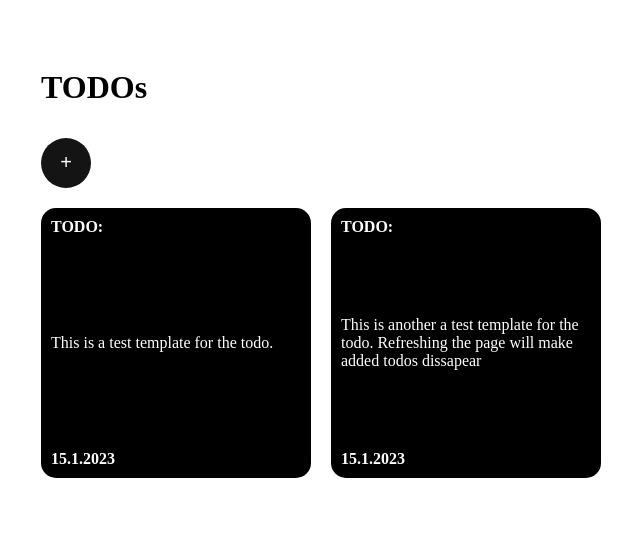
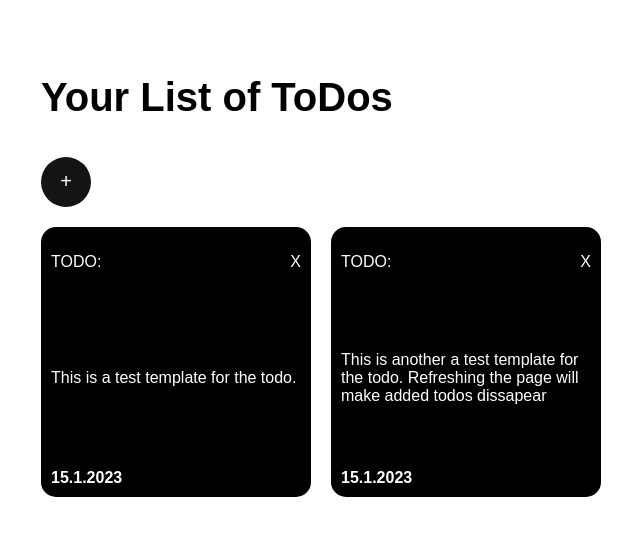
Before and after one commit to AdmiLeka/Full-Stack-TODO-App, a Nuxt app: page / in a window 1280 px wide. Shown: the top 536 px of the page, without its empty margins (107-747 px from the left). Built offline with nearby package versions, Linux system fonts and the light colour scheme.

Commit message:
Various changes

```diff
--- a/components/AddTodoBtn.vue
+++ b/components/AddTodoBtn.vue
@@ -1,5 +1,4 @@
 <script setup>
-    import { defineEmits } from 'vue';
 
 </script>
 
--- a/components/NewTodo.vue
+++ b/components/NewTodo.vue
@@ -1,12 +1,10 @@
 <template>
   <div class="overlay">
-    <onClickOutside @trigger="$emit('close-modal')">
     <div class="modal">
         <textarea v-model="newToDo" placeholder="Add your TODO"></textarea>
         <button @click="$emit('add-to-do', newToDo)">Add TODO</button>
         <button class="close" @click="$emit('close-modal')">Cancel</button>
     </div>
-    </onClickOutside>
   </div>
 </template>
 
--- /dev/null
+++ b/components/ToDoList.vue
@@ -0,0 +1,98 @@
+<template>
+    <div>
+        <Transition>
+            <NewTodo v-if="newToDoModal" @add-to-do="addTodo"
+            @close-modal="newToDoModal = !newToDoModal"/>
+        </Transition>
+        <Transition>
+            <UpdateOrDelete v-if="editModal"
+            :todo-item="selectedTodoItem"
+            @delete-todo="deleteTodo(selectedTodoItem)"
+            @close-modal="editModal = !editModal"/>
+        </Transition>
+    </div>
+    <div class="container">
+        <header>
+            <h1>Your List of ToDos</h1>
+        </header>
+    <AddTodoBtn @click="newToDoModal = true"/>
+    <div class="todo-container" v-if="hasTodos()">
+        <TodoCard @click="toggleEditModal(todo)"
+        v-for="todo in todoList"
+        :key="todo.id" :todo="todo"/>
+    </div>
+    <div v-else>
+        You currently have no todos. To add a todo, press the plus button.
+    </div>
+    </div>
+</template>
+
+
+
+<script setup lang="ts">
+
+    import {todoList} from "@/todo-list";
+    const newToDoModal = ref(false);
+    const editModal = ref(false);
+    const selectedTodoItem = ref({});
+
+    function toggleEditModal(todo) {
+    if (todo) selectedTodoItem.value = todo
+    editModal.value = !editModal.value;
+    }
+
+    function addTodo(todoText: string) {
+    todoList.push({
+        id: Math.floor(Math.random() * 100000),
+        text: todoText,
+        date: new Date().toLocaleDateString('de-DE')
+    })
+    newToDoModal.value = !newToDoModal.value;
+    }
+
+    function deleteTodo(todo) {
+        delete todoList[todo];
+        editModal.value = !editModal.value;
+    }
+
+    const hasTodos = () => todoList.length > 0;
+
+</script>
+
+<style scoped>
+.v-enter-active {
+transition: opacity 0.3s ease;
+}
+
+.v-leave-active {
+transition: opacity 0.3s ease-out;
+}
+
+.v-enter-from,
+.v-leave-to {
+opacity: 0;
+}
+.container {
+  max-width: 1000px;
+  padding: 10px;
+  margin: 0 auto;
+  }
+
+.todo-container {
+  display: flex;
+  flex-wrap: wrap;
+  }
+  header h1 {
+    font-family: Arial, Helvetica, sans-serif;
+    font-size: 40px;
+    font-weight: bold;
+    margin-right: 30px;
+  }
+  header {
+    margin-bottom: 10px;
+    margin-top: 30px;
+    display: flex;
+    align-items: center;
+  }
+
+</style>
--- a/components/TodoCard.vue
+++ b/components/TodoCard.vue
@@ -1,16 +1,17 @@
-<script setup>
-import { defineProps } from 'vue';
-
-const props = defineProps(['todo']);
-</script>
-
 <template>
   <div class="todo-card">
-    <p class="date">TODO:</p>
+    <div class="header">
+      <p>TODO:</p>
+      <p>X</p>
+    </div>
     <p>{{ props.todo.text }}</p>
     <p class="date">{{ props.todo.date }}</p>
   </div>
 </template>
+
+<script setup>
+  const props = defineProps(['todo']);
+</script>
 
 <style scoped>
     .todo-container {
@@ -19,6 +20,7 @@ const props = defineProps(['todo']);
 
 
     .todo-card {
+      font-family: Arial, Helvetica, sans-serif;
       cursor: pointer;
       background-color: black;
       width: 250px;
@@ -34,9 +36,15 @@ const props = defineProps(['todo']);
     }
     .todo-card p {
       color: white;
+      white-space: pre-wrap;
     }
     .todo-card .date{
       font-weight: bold;
       margin: 0;
     }
+    .todo-card .header{
+      display: flex;
+      justify-content: space-between;
+    }
+
 </style>
--- a/components/UpdateOrDelete.vue
+++ b/components/UpdateOrDelete.vue
@@ -1,27 +1,23 @@
 <template>
   <div class="overlay">
-    <OnClickOutside @trigger="emits('close-modal')">
       <div class="modal">
-    <textarea v-model="editedTodo"></textarea>
-      <button @click="updateTodo(editedTodo)">Update</button>
-      <button class="delete" @click="emits('delete-todo')">Delete</button>
-      <button class="close" @click="emits('close-modal')">Cancel</button>
+        <textarea v-model="editedTodo"></textarea>
+        <button @click="updateTodo(editedTodo)">Update</button>
+        <button class="delete" @click="emits('delete-todo')">Delete</button>
+        <button class="close" @click="emits('close-modal')">Cancel</button>
+      </div>
   </div>
-    </OnClickOutside>
-
-</div>
 </template>
-
 
 <script setup>
 
   const props = defineProps(['todoItem']);
-  const editedTodo = props.todoItem.value.text;
+  const editedTodo = props.todoItem.text;
 
   const emits = defineEmits(['close-modal', 'delete-todo']);
 
   function updateTodo(edit) {
-    props.todoItem.value.text = edit;
+    props.todoItem.text = edit;
     emits('close-modal')
   }
 
--- a/package.json
+++ b/package.json
@@ -8,9 +8,8 @@
     "postinstall": "nuxt prepare"
   },
   "devDependencies": {
+    "@vueuse/core": "^9.11.1",
+    "@vueuse/nuxt": "^9.11.1",
     "nuxt": "^3.0.0"
-  },
-  "dependencies": {
-    "@vueuse/nuxt": "^9.11.1"
   }
 }
--- a/pages/index.vue
+++ b/pages/index.vue
@@ -1,118 +1,12 @@
 <template>
   <main>
-      <div>
-        <Transition>
-        <NewTodo v-if="newToDoModal" @add-to-do="addTodo" @close-modal="newToDoModal = !newToDoModal"/>
-      </Transition>
-        <Transition>
-         <UpdateOrDelete v-if="editModal" :todo-item="selectedTodoItem" @delete-todo="deleteTodo(selectedTodoItem)" @close-modal="editModal = !editModal"/>
-       </Transition>
-      </div>
-        <div class="container">
-          <header>
-        <h1>TODOs</h1>
-          </header>
-        <AddTodoBtn @click="newToDoModal = true"/>
-        <div class="todo-container" v-if="hasTodos()">
-            <TodoCard @click="toggleEditModal(todo)"
-        v-for="todo in todoList"
-        :key="todo.id" :todo="todo">
-        </TodoCard>
-        </div>
-        <div v-else>
-          You currently have no todos. To add a todo, press the plus button.
-        </div>
-      </div>
+  <ToDoList/>
   </main>
 </template>
 
-  <script setup>
-
-    const displayOverlay = ref(false);
-    const newToDoModal = ref(false);
-    const editModal = ref(false);
-    const selectedTodoItem = reactive({});
-
-    function toggleEditModal(todo=null) {
-      if (todo) selectedTodoItem.value = todo
-      editModal.value = !editModal.value;
-
-    }
-
-    const todoList = ref([
-      {
-      id: 1,
-      text: "This is a test template for the todo.",
-      date: "15.1.2023"
-    },
-    {
-      id: 2,
-      text: "This is another a test template for the todo. Refreshing the page will make added todos dissapear",
-      date: "15.1.2023"
-    }
-  ]);
-
-    function addTodo(todo) {
-      todoList.value.push({
-          id: Math.floor(Math.random() * 100000),
-          text: todo,
-          date: new Date().toLocaleDateString('de-DE')
-      })
-      newToDoModal.value = !newToDoModal.value;
-    }
-
-    function deleteTodo(todo) {
-      const temp = ref([]);
-      for (let i = 0; i < todoList.value.length; i++) {
-        if(todoList.value[i].id != todo.value.id){
-          temp.value.push(todoList.value[i]);
-        }
-      }
-      todoList.value = temp.value;
-      editModal.value = !editModal.value;
-    }
-
-    const hasTodos = () => todoList.value.length > 0;
-
-  </script>
-
-
-
 <style scoped>
-  .v-enter-active {
-    transition: opacity 0.3s ease;
-  }
-
-  .v-leave-active {
-    transition: opacity 0.3s ease-out;
-  }
-
-  .v-enter-from,
-  .v-leave-to {
-    opacity: 0;
-  }
-    .container {
-      max-width: 1000px;
-      padding: 10px;
-      margin: 0 auto;
-      }
   main {
   height: 100vh;
   width: 100vw;
   }
-    .todo-container {
-      display: flex;
-      flex-wrap: wrap;
-      }
-      header h1 {
-        font-weight: bold;
-        margin-right: 30px;
-      }
-      header {
-        margin-bottom: 10px;
-        margin-top: 30px;
-        display: flex;
-        align-items: center;
-      }
-
 </style>
--- /dev/null
+++ b/todo-list.ts
@@ -0,0 +1,19 @@
+export interface Todo {
+    id: number;
+    text: string;
+    date: string;
+    //completed: boolean;
+}
+
+export const todoList: Todo[] = reactive([
+    {
+        id: 1,
+        text: "This is a test template for the todo.",
+        date: "15.1.2023"
+    },
+    {
+        id: 2,
+        text: "This is another a test template for the todo. Refreshing the page will make added todos dissapear",
+        date: "15.1.2023"
+    }
+    ]);
```
Also changed, not shown: 1 other file (tests, documents, lock files or other folders). Lines whose indentation alone changed are shown as unchanged.
